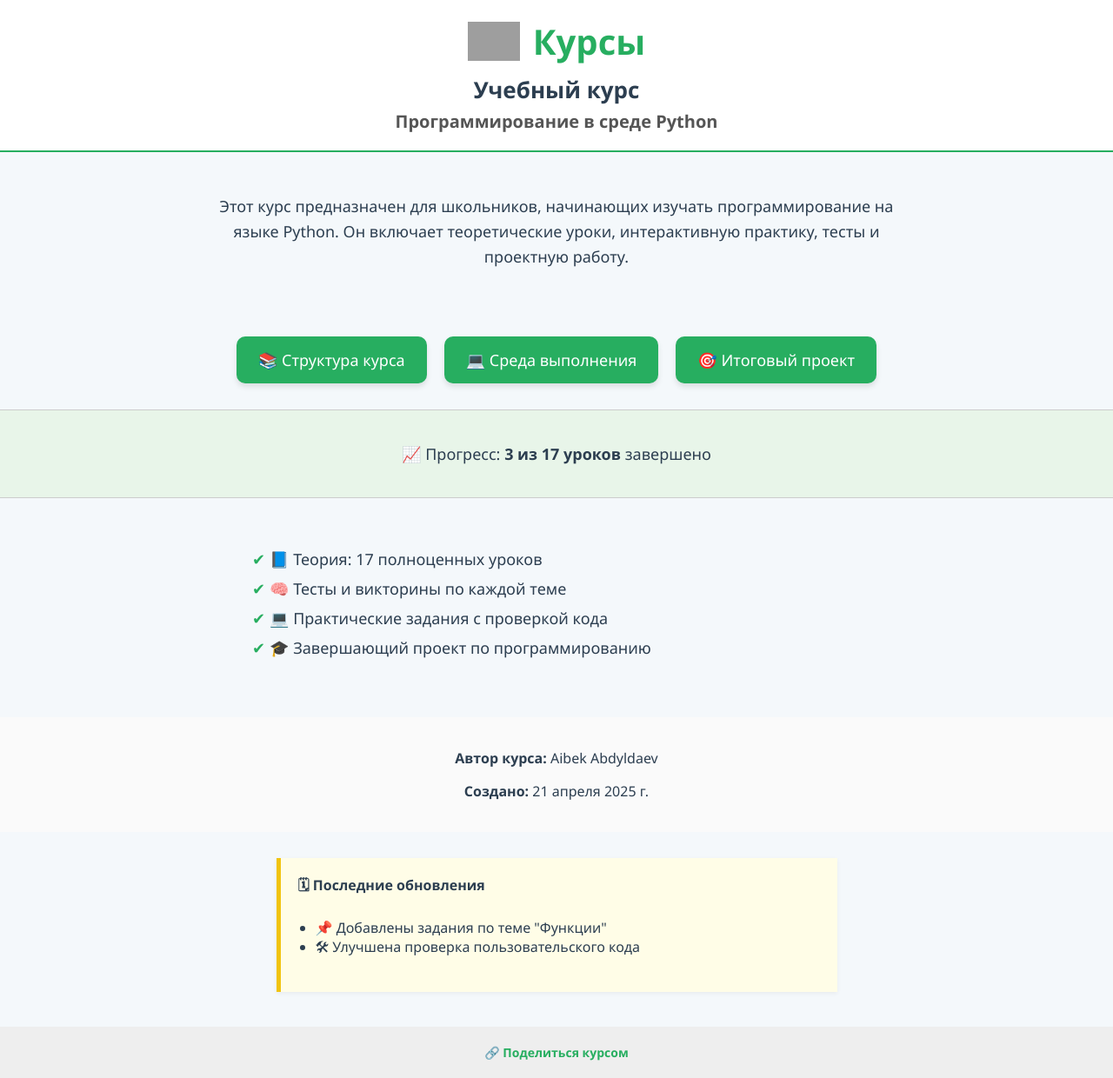
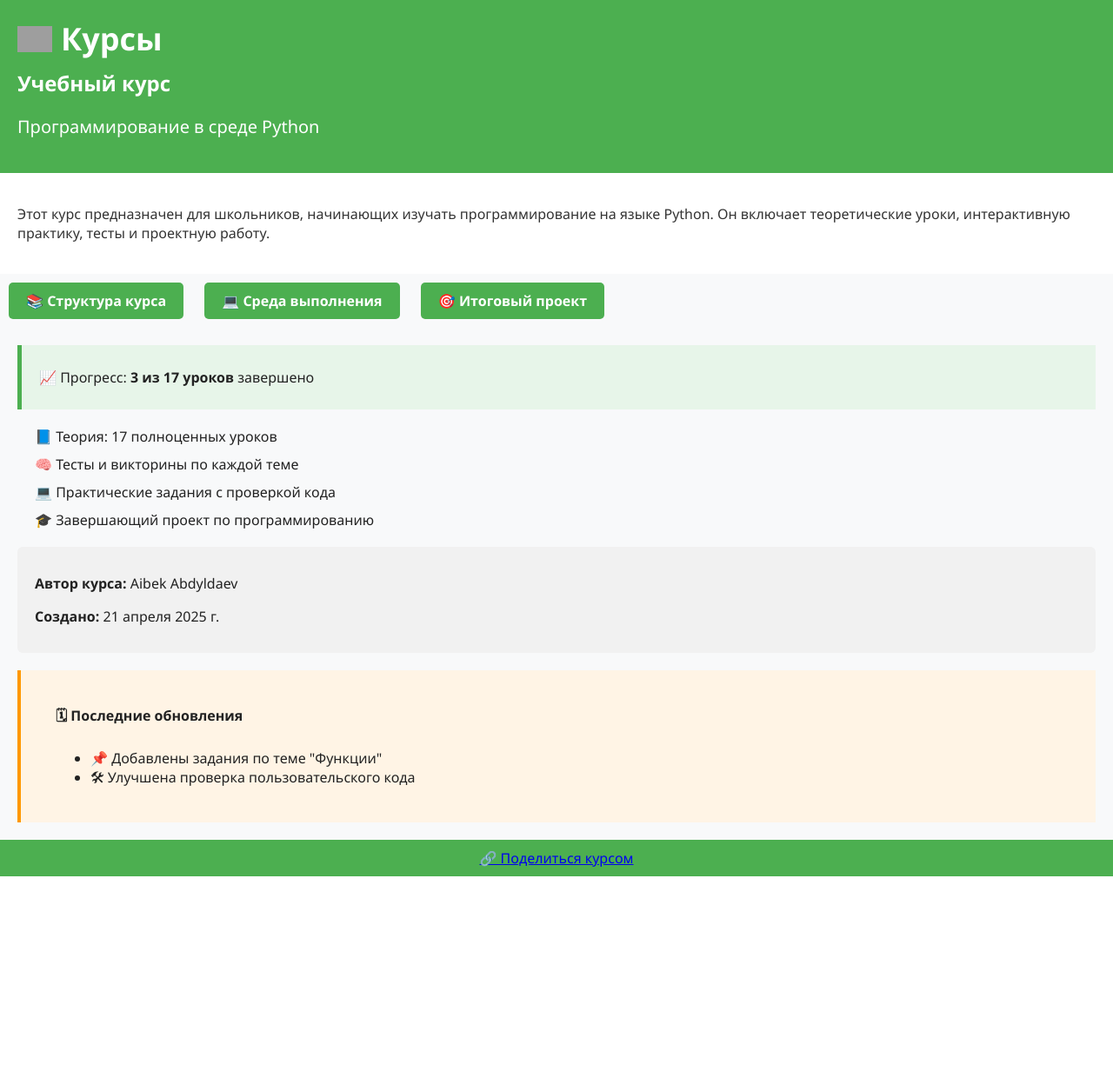
Before and after one commit to maharaha/python-course, a Flask app: template templates/index.html in a window 1280 px wide. Shown: the whole page at 87% size. After the commit the page ends 1008 px from the top, so only its background shows below. Run offline with Flask 3, Linux system fonts and the light colour scheme; the template is opened without the code that fills it, so the values that code supplies are empty; grey boxes are pictures that could not be loaded.

Commit message:
Update style.css

```diff
--- a/static/css/style.css
+++ b/static/css/style.css
@@ -1,149 +1,107 @@
+/* Основной фон и шрифт */
 body {
-    font-family: 'Segoe UI', sans-serif;
+    font-family: 'Segoe UI', Tahoma, sans-serif;
+    background-color: #f8f9fa;
+    color: #222;
     margin: 0;
     padding: 0;
-    background-color: #f4f8fb;
-    color: #2c3e50;
 }
 
+/* Верхняя шапка */
 header {
-    background-color: #ffffff;
+    background-color: #4CAF50;
+    color: white;
     padding: 20px;
-    text-align: center;
-    border-bottom: 2px solid #27ae60;
 }
 
+header h1 {
+    font-size: 36px;
+    margin: 0;
+}
+
+header h2 {
+    font-size: 24px;
+    margin-top: 10px;
+}
+
+header h3 {
+    font-size: 20px;
+    font-weight: 500;
+}
+
+/* Введение */
+.intro {
+    padding: 20px;
+    background-color: #fff;
+    color: #333;
+}
+
+/* Ссылки */
+.course-button {
+    display: inline-block;
+    margin: 10px 10px;
+    padding: 10px 20px;
+    background-color: #4CAF50;
+    color: white;
+    text-decoration: none;
+    border-radius: 5px;
+    font-weight: bold;
+}
+
+.course-button:hover {
+    background-color: #45a049;
+}
+
+/* Прогресс */
+.progress-box {
+    background-color: #e7f5e9;
+    padding: 10px 20px;
+    margin: 20px;
+    border-left: 5px solid #4CAF50;
+}
+
+/* Секция с особенностями курса */
+.section-list ul {
+    list-style: none;
+    padding: 0 40px;
+}
+
+.section-list li {
+    margin-bottom: 10px;
+    font-size: 16px;
+}
+
+/* Автор */
+.author-box {
+    background-color: #f1f1f1;
+    padding: 15px 20px;
+    margin: 20px;
+    border-radius: 6px;
+}
+
+/* Обновления */
+.news-box {
+    padding: 20px 40px;
+    background-color: #fff4e5;
+    margin: 20px;
+    border-left: 4px solid #ff9800;
+}
+
+/* Логотип и заголовок */
 .logo-title {
     display: flex;
     align-items: center;
-    justify-content: center;
-    gap: 15px;
+    gap: 10px;
 }
 
-.logo {
-    width: 60px;
-    height: auto;
+.logo-title .logo {
+    width: 40px;
 }
 
-h1 {
-    font-size: 40px;
-    margin: 0;
-    color: #27ae60;
+/* Footer */
+footer {
+    background-color: #4CAF50;
+    color: white;
+    text-align: center;
+    padding: 10px;
 }
-
-h2 {
-    font-size: 26px;
-    margin: 10px 0 5px;
-}
-
-h3 {
-    font-size: 20px;
-    margin: 0;
-    color: #555;
-}
-
-.intro {
-    text-align: center;
-    padding: 30px;
-    font-size: 18px;
-    max-width: 800px;
-    margin: 0 auto;
-    line-height: 1.6;
-}
-
-.quick-links {
-    display: flex;
-    justify-content: center;
-    gap: 20px;
-    margin: 30px auto;
-    flex-wrap: wrap;
-}
-
-.course-button {
-    background-color: #27ae60;
-    color: white;
-    text-decoration: none;
-    padding: 15px 25px;
-    border-radius: 10px;
-    font-size: 18px;
-    transition: background-color 0.3s ease;
-    box-shadow: 0 4px 6px rgba(0,0,0,0.1);
-}
-
-.course-button:hover {
-    background-color: #1e874b;
-}
-
-.progress-box {
-    text-align: center;
-    background-color: #e8f5e9;
-    padding: 20px;
-    font-size: 18px;
-    border-top: 1px solid #ccc;
-    border-bottom: 1px solid #ccc;
-    margin: 20px 0;
-}
-
-.section-list {
-    max-width: 700px;
-    margin: 0 auto;
-    padding: 20px;
-    font-size: 18px;
-}
-
-.section-list ul {
-    list-style-type: none;
-    padding-left: 0;
-}
-
-.section-list li {
-    margin: 10px 0;
-    padding-left: 20px;
-    position: relative;
-}
-
-.section-list li::before {
-    content: "✔";
-    color: #27ae60;
-    position: absolute;
-    left: 0;
-}
-
-.author-box {
-    text-align: center;
-    padding: 20px;
-    font-size: 16px;
-    background-color: #fafafa;
-    margin-top: 30px;
-}
-
-.news-box {
-    max-width: 600px;
-    margin: 30px auto;
-    background-color: #fffde7;
-    padding: 20px;
-    border-left: 5px solid #f1c40f;
-    box-shadow: 0 2px 5px rgba(0,0,0,0.05);
-}
-
-.news-box h4 {
-    margin-top: 0;
-}
-
-.news-box ul {
-    padding-left: 20px;
-}
-
-footer {
-    text-align: center;
-    padding: 20px;
-    background-color: #eeeeee;
-    margin-top: 40px;
-    font-size: 14px;
-}
-
-footer .social a {
-    color: #27ae60;
-    text-decoration: none;
-    font-weight: bold;
-}
```
